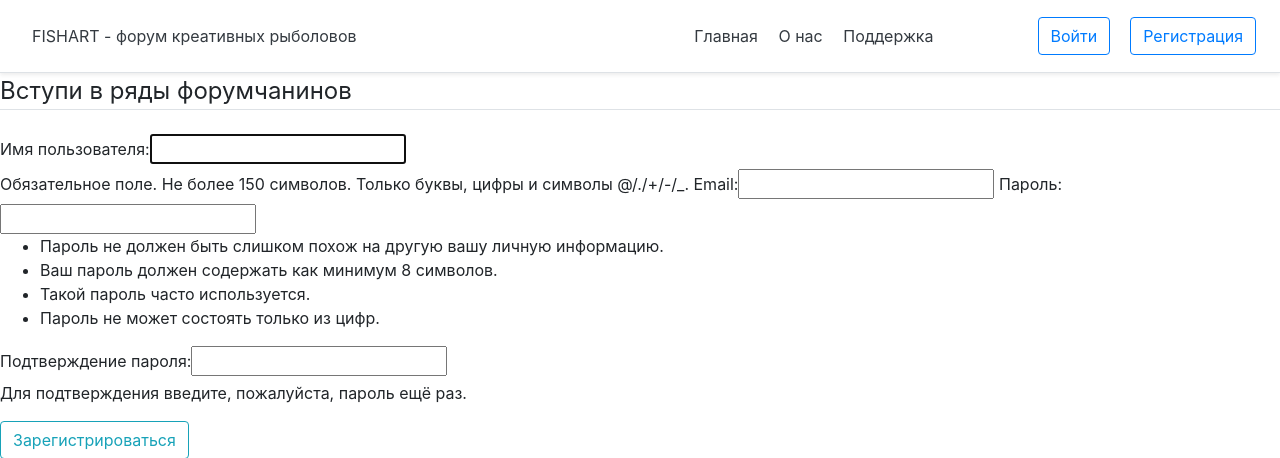
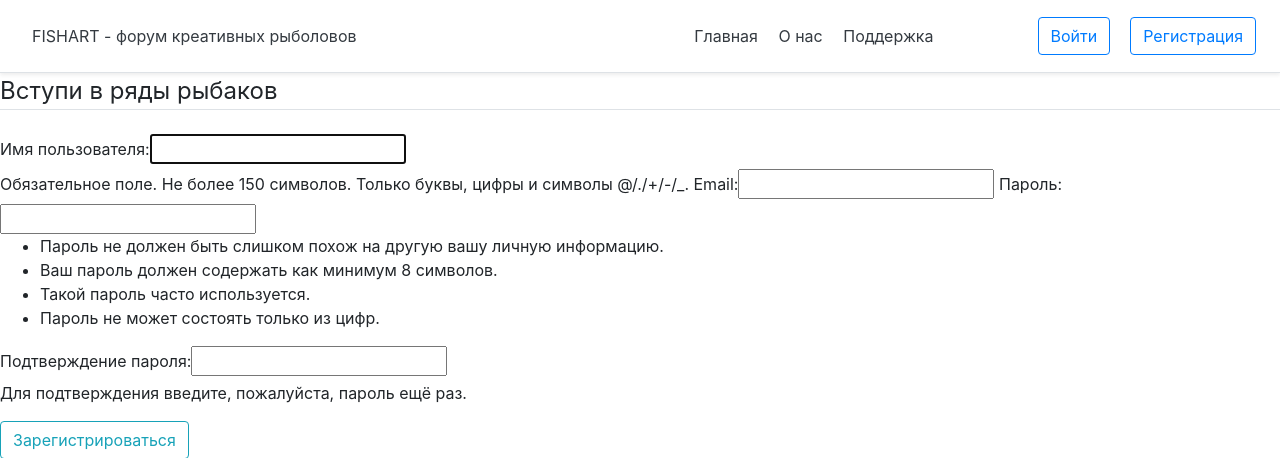
Before and after one commit to MosyaVosya-bot/736-1_group2_Forum, a Django app: page /register/ in a window 1280 px wide. Shown: the top 458 px of the page. Run offline with Django 3.2, Linux system fonts and the light colour scheme; some libraries are stand-ins or nearby versions.

Commit message:
some changes

```diff
--- a/Posts/views.py
+++ b/Posts/views.py
@@ -45,6 +45,7 @@ def post_create(request):
              post = form.save(commit=False)
              post.author = request.user
              post.save()
+             return redirect('post_list')
     else:
         form = PostCreateForm()
     context = {
--- a/Templates/post_detail.html
+++ b/Templates/post_detail.html
@@ -39,7 +39,7 @@
         <blockquote class="blockquote">
           <p class="mb-0"><small>{{ comment.content }}</small></p>
           <footer class="blockquote-footer"><small>Комментарий от <cite title="Source Title">{{ comment.user|capfirst }}</cite></small>
-            <button type="button" name="button" class="reply-btn btn btn-outline-dark btn-sm ml-2">Показать Ответы</button>
+            <button type="button" name="button" class="reply-btn btn btn-outline-dark btn-sm ml-2">Ответы</button>
         </footer>
         </blockquote>
 
--- a/Templates/register.html
+++ b/Templates/register.html
@@ -4,7 +4,7 @@
         <form method="POST">
             {% csrf_token %}
             <fieldset class="form-group">
-                <legend class="border-bottom mb-4">Вступи в ряды форумчанинов</legend>
+                <legend class="border-bottom mb-4">Вступи в ряды рыбаков</legend>
                 {{ form }}
             </fieldset>
             <div class="form-group">
```
Also changed, not shown: db.sqlite3.
